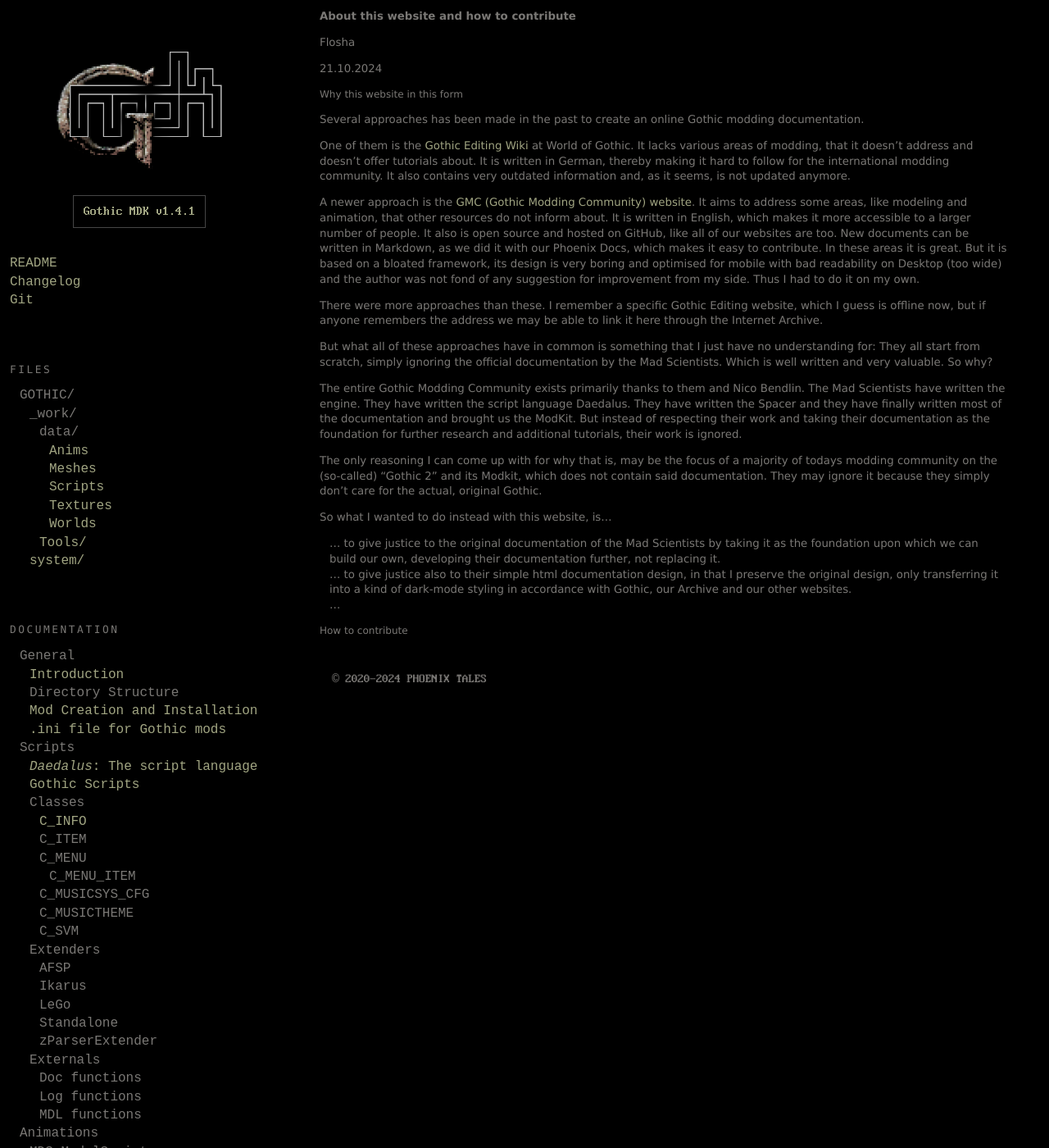
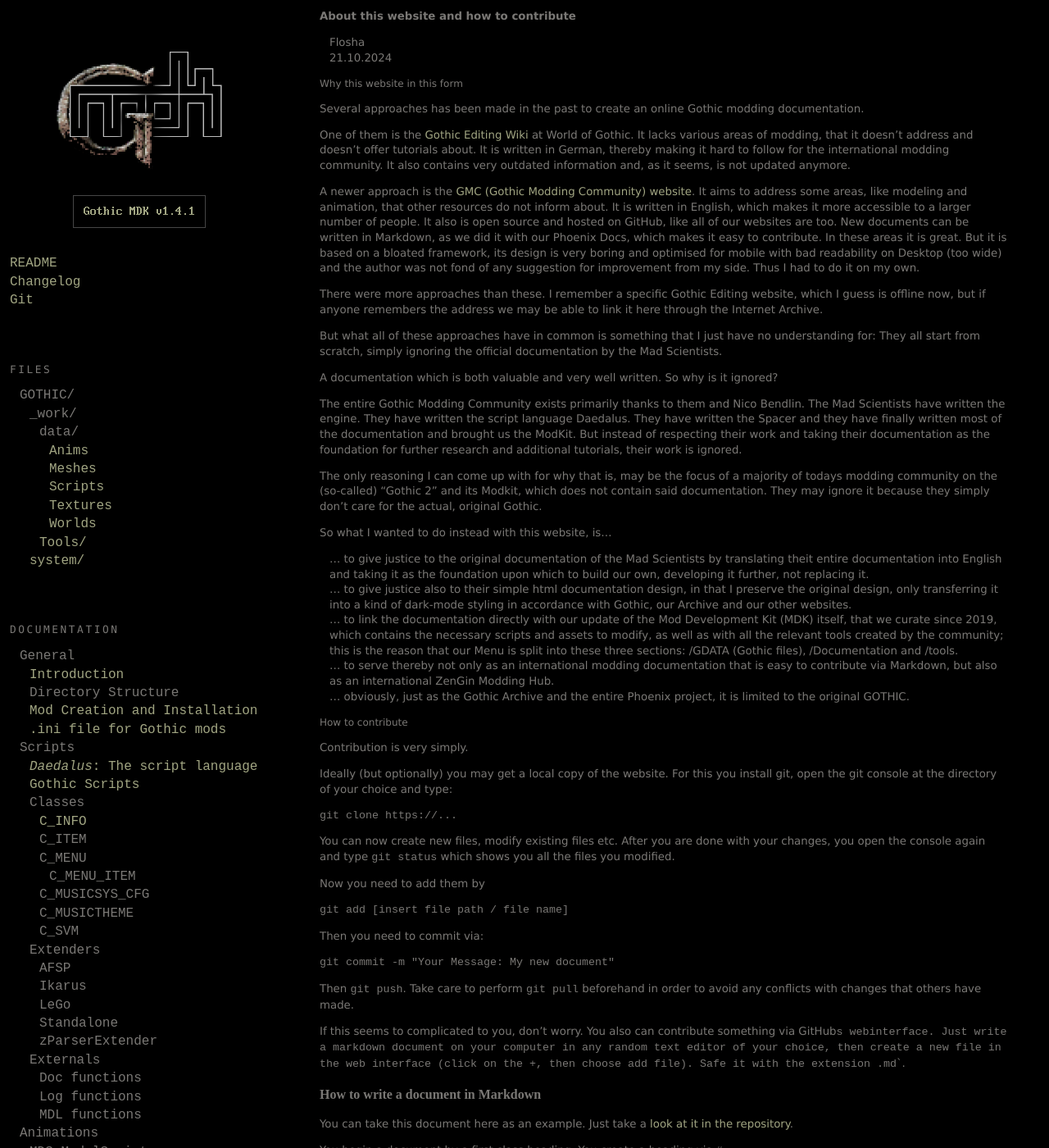
Before and after one commit to PhoenixTales/mdk.gothicarchive.org, a Jekyll site: the page built from docs/contribute.md, in a window 1280 px wide and 1400 px high. Shown: the whole window at 82% size. Built offline with Jekyll 4.4.1, drawn with Linux system fonts in a browser that asks for light colours; our own code applies the rules of GitHub Pages for plain Markdown files; some of the changed text lies outside the part shown.

Commit message:
Update contribute.md

````diff
--- a/docs/contribute.md
+++ b/docs/contribute.md
@@ -1,10 +1,9 @@
 # About this website and how to contribute
 
-Flosha
-{: .author }
+* Flosha
+* 21.10.2024
+{: .author-date }
 
-21.10.2024
-{: .date }
 
 ## Why this website in this form
 
@@ -16,16 +15,98 @@
 
 There were more approaches than these. I remember a specific Gothic Editing website, which I guess is offline now, but if anyone remembers the address we may be able to link it here through the Internet Archive.
 
-But what all of these approaches have in common is something that I just have no understanding for: They all start from scratch, simply ignoring the official documentation by the Mad Scientists. Which is well written and very valuable. So why?
+But what all of these approaches have in common is something that I just have no understanding for: They all start from scratch, simply ignoring the official documentation by the Mad Scientists.
+
+A documentation which is both valuable and very well written. So why is it ignored?
 
 The entire Gothic Modding Community exists primarily thanks to them and Nico Bendlin. The Mad Scientists have written the engine. They have written the script language Daedalus. They have written the Spacer and they have finally written most of the documentation and brought us the ModKit. But instead of respecting their work and taking their documentation as the foundation for further research and additional tutorials, their work is ignored.
 
 The only reasoning I can come up with for why that is, may be the focus of a majority of todays modding community on the (so-called) "Gothic 2" and its Modkit, which does not contain said documentation. They may ignore it because they simply don't care for the actual, original Gothic.
 
 So what I wanted to do instead with this website, is...
-* ... to give justice to the original documentation of the Mad Scientists by taking it as the foundation upon which we can build our own, developing their documentation further, not replacing it.
+* ... to give justice to the original documentation of the Mad Scientists by translating theit entire documentation into English and taking it as the foundation upon which to build our own, developing it further, not replacing it.
 * ... to give justice also to their simple html documentation design, in that I preserve the original design, only transferring it into a kind of dark-mode styling in accordance with Gothic, our Archive and our other websites.
-* ...
+* ... to link the documentation directly with our update of the Mod Development Kit (MDK) itself, that we curate since 2019, which contains the necessary scripts and assets to modify, as well as with all the relevant tools created by the community; this is the reason that our Menu is split into these three sections: /GDATA (Gothic files), /Documentation and /tools.
+* ... to serve thereby not only as an international modding documentation that is easy to contribute via Markdown, but also as an international ZenGin Modding Hub.
+* ... obviously, just as the Gothic Archive and the entire Phoenix project, it is limited to the original GOTHIC.
 
 
 ## How to contribute
+
+Contribution is very simply.
+
+Ideally (but optionally) you may get a local copy of the website. For this you install git, open the git console at the directory of your choice and type:
+
+```
+git clone https://...
+```
+
+You can now create new files, modify existing files etc. After you are done with your changes, you open the console again and type ``git status`` which shows you all the files you modified.
+
+Now you need to add them by
+```
+git add [insert file path / file name]
+```
+
+Then you need to commit via:
+
+```
+git commit -m "Your Message: My new document"
+```
+
+Then ``git push``. Take care to perform ``git pull`` beforehand in order to avoid any conflicts with changes that others have made.
+
+If this seems to complicated to you, don't worry. You also can contribute something via GitHub`s webinterface. Just write a markdown document on your computer in any random text editor of your choice, then create a new file in the web interface (click on the ``+``, then choose ``add file``). Safe it with the extension ``.md``.
+
+
+### How to write a document in Markdown
+
+You can take this document here as an example. Just take a [look at it in the repository](https://github.com/PhoenixTales/mdk.gothicarchive.org/blob/main/docs/contribute.md).
+
+You begin a document by a first class heading. You create a heading via ``#``.
+
+One ``#`` is the main title of the document and equals ``<h1>`` in html, into which it will automatically be transformed. ``##`` is for a suh-heading, then `###` and so forth. Example:
+
+```
+
+# My Document
+
+```
+
+Under the heading you should put your name as the author of the document and the date of its creation or publication under it. You do so by typing this:
+
+```
+* [Insert your Name]
+* [Insert the current Date]
+{: .author-date }
+```
+
+You just write these two informations behind the asterices. They make it a list. Via the class ".author-date" that you assign to the list above, the list is then automatically styled as you can see it in this document, to display author and version at the top of the document.
+
+Now you have to write the rest of your content. Add headings, lists as above or whatever you like.
+
+If you want to emphasize a word or a few words or a sentence, you can do so by putting a ``*`` in front and behind it,
+
+```
+*like this*
+```
+
+The result will *be this - italics*.
+
+If you want to make text bold, you can do so by using two asterices ``**``.
+
+```
+**like that**
+```
+
+The result will **be this - bold text**.
+
+If you have something like a side note, a trivial annecdote or additional information that you would like to present a bit seperated from the main text, perhaps in a bit of a smaller font-size, just add this:
+
+```
+{: .note }
+```
+below the paragraph.
+The paragraph will then be styled automatically on the website and present the text as a side note.
+
+There are other tricks, like writing code, inserting links or including images or code passages, like I did above. But just look at this document in the repository, where you can switch between edit mode and preview, in order to understand how it's done. For more information just google Markdown and you will easily find whatever you need to know to write Markdown documents.
````
